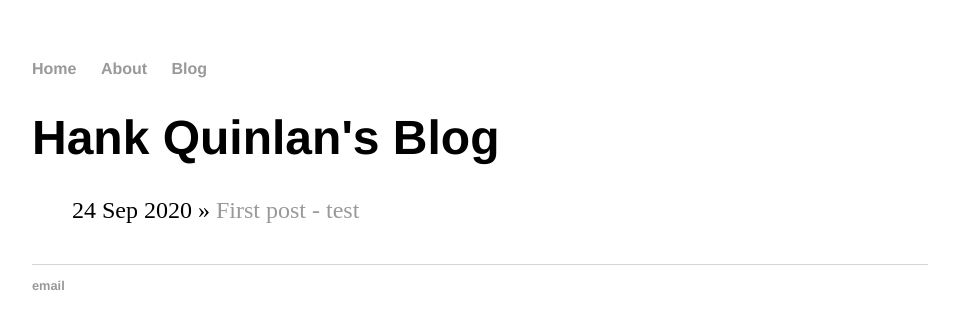
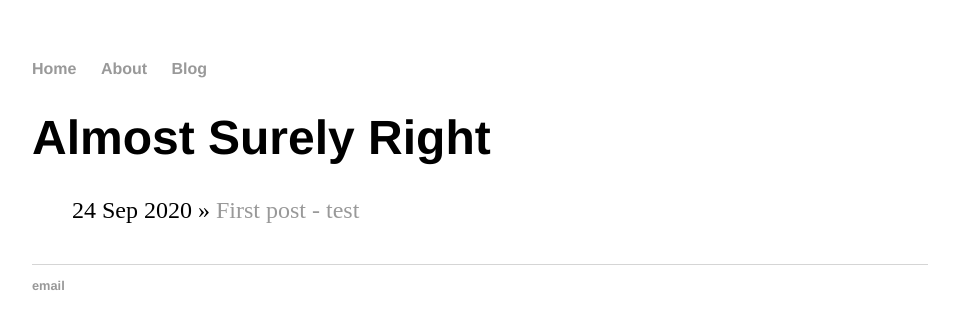
Before and after one commit to nirryde/nirryde.github.io, a Jekyll site: the page built from blog/index.html, in a window 1280 px wide. Shown: the top 329 px of the page, without its empty margins (160-1119 px from the left). Built offline with Jekyll 4.4.1, drawn with Linux system fonts in a browser that asks for light colours.

Commit message:
Update index.html

```diff
--- a/blog/index.html
+++ b/blog/index.html
@@ -1,6 +1,6 @@
 ---
 layout: default
-title: Hank Quinlan's Blog
+title: Almost Surely Right
 ---
 	<h1>{{ page.title }}</h1>
 	<ul class="posts">
```
